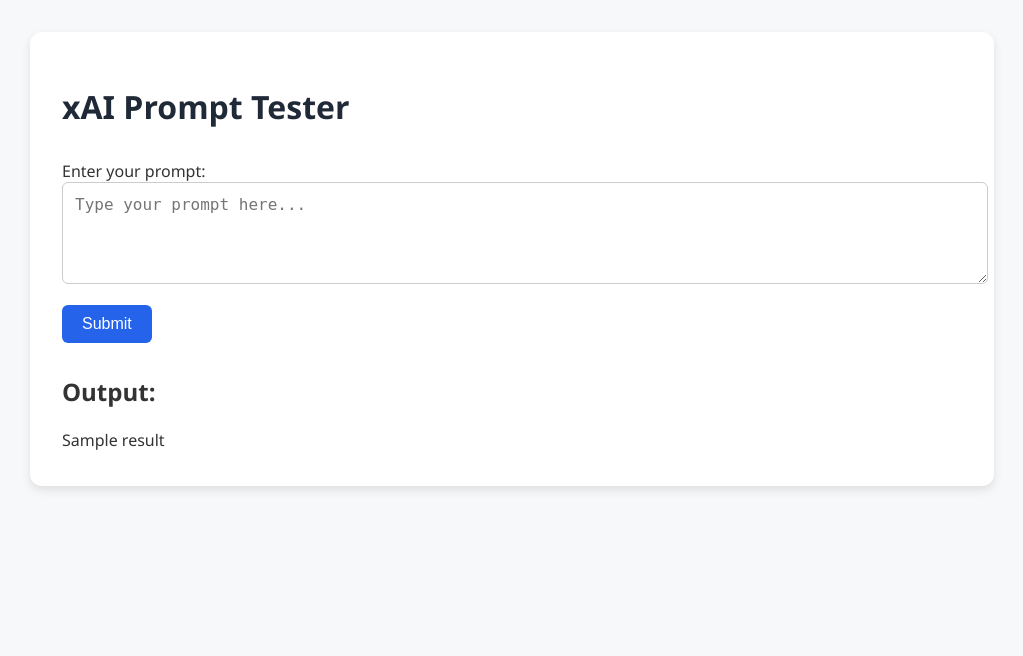
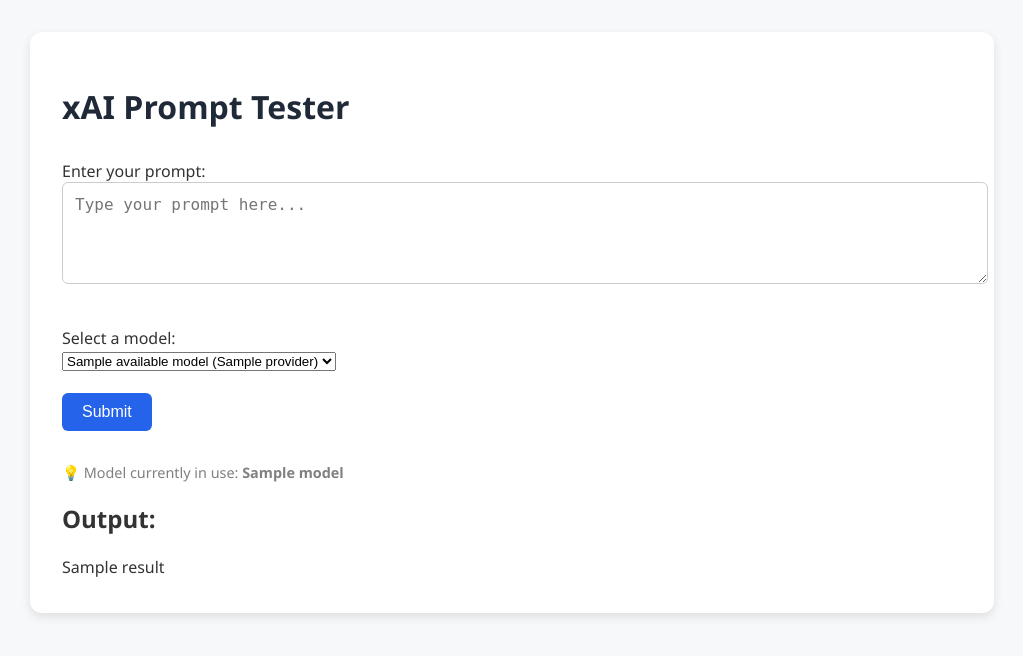
Before and after one commit to clorth0/carbonated, a FastAPI app: template templates/index.html in a window 1280 px wide. Shown: the top 656 px of the page, without its empty margins (128-1151 px from the left). Run offline with FastAPI, Linux system fonts and the light colour scheme; the template is opened without the code that fills it: most values are stand-ins (such as "Sample title", 1, 10 or a date in 2020); some libraries are stand-ins or nearby versions.

Commit message:
Expanded model availability
Added OpenAI models and modified UI.

```diff
--- a/app.py
+++ b/app.py
@@ -23,6 +23,16 @@
 templates = Jinja2Templates(directory="templates")
 app.mount("/static", StaticFiles(directory="static"), name="static")
 
+# Combined list of xAI and OpenAI models
+AVAILABLE_MODELS = [
+    {"name": "grok-beta", "provider": "xai"},
+    {"name": "grok-3-beta", "provider": "xai"},
+    {"name": "grok-3-mini-beta", "provider": "xai"},
+    {"name": "gpt-4", "provider": "openai"},
+    {"name": "gpt-4-turbo", "provider": "openai"},
+    {"name": "gpt-3.5-turbo", "provider": "openai"}
+]
+
 # Markdown conversion and sanitization
 def render_markdown_safe(md_text: str) -> str:
     html = markdown.markdown(
@@ -33,7 +43,7 @@
         html,
         tags=bleach.sanitizer.ALLOWED_TAGS.union([
             "p", "pre", "code", "span", "h1", "h2", "h3", "h4", "h5", "h6",
-            "img", "table", "thead", "tbody", "tr", "th", "td", "hr"
+            "img", "table", "thead", "tbody", "tr", "th", "td", "hr", "br"
         ]),
         attributes={
             "*": ["class", "style"],
@@ -44,20 +54,31 @@
         strip=False
     )
 
-# GET route for homepage
+# Provider lookup
+def get_provider_for_model(model_name: str) -> str:
+    for model in AVAILABLE_MODELS:
+        if model["name"] == model_name:
+            return model["provider"]
+    return "xai"  # Default to xAI
+
+# GET route
 @app.get("/", response_class=HTMLResponse)
 async def home(request: Request):
     return templates.TemplateResponse("index.html", {
         "request": request,
         "prompt": "",
-        "result": ""
+        "result": "",
+        "model": "grok-beta",
+        "available_models": AVAILABLE_MODELS
     })
 
-# POST route to process form and call xAI
+# POST route
 @app.post("/", response_class=HTMLResponse)
 async def generate(request: Request):
     form = await request.form()
     prompt = form.get("prompt", "").strip()
+    selected_model = form.get("model", "grok-beta").strip()
+    provider = get_provider_for_model(selected_model)
     output = ""
 
     if not prompt:
@@ -65,55 +86,72 @@
         return templates.TemplateResponse("index.html", {
             "request": request,
             "prompt": prompt,
-            "result": output
+            "result": output,
+            "model": selected_model,
+            "available_models": AVAILABLE_MODELS
         })
 
-    # xAI API config
-    xai_api_url = "https://api.x.ai/v1/chat/completions"
-    headers = {
-        "Authorization": f"Bearer {os.getenv('XAI_API_KEY')}",
-        "Content-Type": "application/json"
-    }
-    payload = {
-        "model": "grok-beta",
-        "messages": [
-            {
-                "role": "system",
-                "content": (
-                    "You are an assistant that prioritizes truth above all. "
-                    "Always provide direct, candid, and intellectually honest responses. "
-                    "Avoid hedging. Clearly state when information is uncertain or not available. "
-                    "Support your answers with reasoning and facts when possible."
-                )
-            },
-            {"role": "user", "content": prompt}
-        ],
-        "stream": False,
-        "temperature": 0.7
-    }
+    # System prompt for consistent behavior
+    messages = [
+        {
+            "role": "system",
+            "content": (
+                "You are an assistant that prioritizes truth above all. "
+                "Always provide direct, candid, and intellectually honest responses. "
+                "Avoid hedging. Clearly state when information is uncertain or not available. "
+                "Support your answers with reasoning and facts when possible."
+            )
+        },
+        {"role": "user", "content": prompt}
+    ]
 
+    # Determine API and headers
     try:
-        async with httpx.AsyncClient(timeout=30.0) as client:
-            response = await client.post(xai_api_url, json=payload, headers=headers)
+        if provider == "xai":
+            api_url = "https://api.x.ai/v1/chat/completions"
+            headers = {
+                "Authorization": f"Bearer {os.getenv('XAI_API_KEY')}",
+                "Content-Type": "application/json"
+            }
+            payload = {
+                "model": selected_model,
+                "messages": messages,
+                "stream": False,
+                "temperature": 0.7
+            }
 
-        logger.info(f"xAI API status: {response.status_code}")
+        elif provider == "openai":
+            api_url = "https://api.openai.com/v1/chat/completions"
+            headers = {
+                "Authorization": f"Bearer {os.getenv('OPENAI_API_KEY')}",
+                "Content-Type": "application/json"
+            }
+            payload = {
+                "model": selected_model,
+                "messages": messages,
+                "temperature": 0.7
+            }
+
+        else:
+            raise ValueError(f"Unsupported provider: {provider}")
+
+        async with httpx.AsyncClient(timeout=60.0) as client:
+            response = await client.post(api_url, json=payload, headers=headers)
+
+        logger.info(f"{provider.upper()} API status: {response.status_code}")
 
         if response.status_code == 200:
             raw = response.json().get("choices", [{}])[0].get("message", {}).get("content", "")
             if not raw:
-                output = (
-                    "<p>The model did not return a response. This may indicate uncertainty or "
-                    "inability to answer the question honestly.</p>"
-                )
+                output = "<p>No content returned. The model may have been unable to generate a reply.</p>"
             else:
-                logger.debug(f"Prompt sent: {prompt}")
-                logger.debug(f"Raw model response: {raw}")
                 output = render_markdown_safe(raw)
         else:
             output = f"<p>Error {response.status_code}: {response.text}</p>"
 
     except httpx.TimeoutException:
-        output = "Error: xAI API request timed out."
+        logger.error("Request timed out.")
+        output = "Error: API request timed out."
     except Exception as e:
         logger.error(f"Unexpected error: {str(e)}")
         output = f"Unexpected error: {str(e)}"
@@ -121,5 +159,7 @@
     return templates.TemplateResponse("index.html", {
         "request": request,
         "prompt": prompt,
-        "result": output
+        "result": output,
+        "model": selected_model,
+        "available_models": AVAILABLE_MODELS
     })
--- a/templates/index.html
+++ b/templates/index.html
@@ -10,9 +10,23 @@
         <h1>xAI Prompt Tester</h1>
         <form method="POST" action="/">
             <label for="prompt">Enter your prompt:</label><br>
-            <textarea id="prompt" name="prompt" rows="4" cols="50" placeholder="Type your prompt here...">{{ prompt | default('') }}</textarea><br>
+            <textarea id="prompt" name="prompt" rows="4" cols="50" placeholder="Type your prompt here...">{{ prompt | default('') }}</textarea><br><br>
+
+            <label for="model">Select a model:</label><br>
+            <select id="model" name="model">
+                {% for m in available_models %}
+                    <option value="{{ m.name }}" {% if m.name == model %}selected{% endif %}>
+                        {{ m.name }} ({{ m.provider }})
+                    </option>
+                {% endfor %}
+            </select><br><br>
+
             <button type="submit">Submit</button>
         </form>
+
+        <p style="font-size: 0.9em; color: gray;">
+            💡 Model currently in use: <strong>{{ model }}</strong>
+        </p>
 
         <h2>Output:</h2>
         <div class="output">
```
